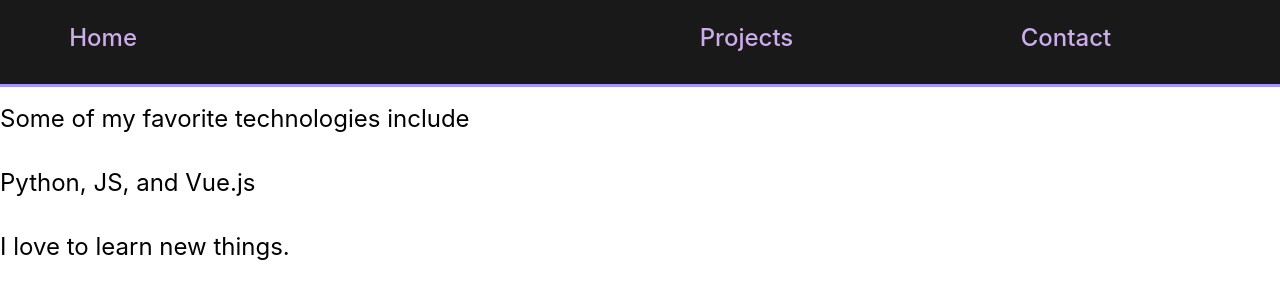
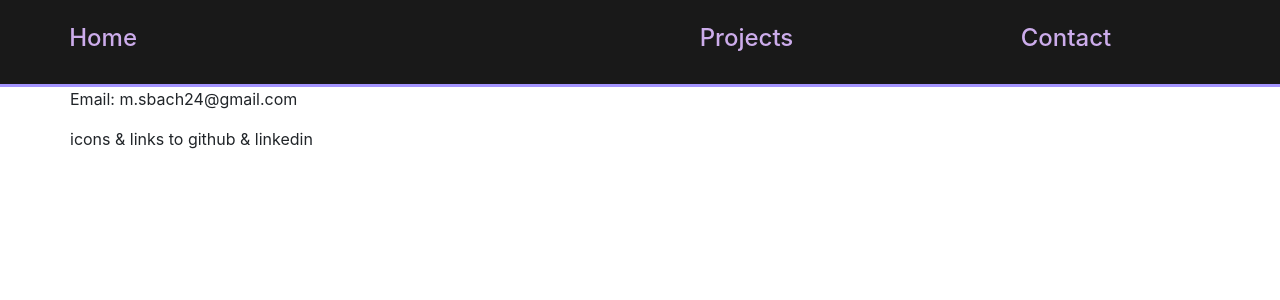
Before and after one commit to michaelsbach/personal_website, a React app in the folder react_frontend/: page /contact in a window 1280 px wide. Shown: the top 300 px of the page. Built offline with nearby package versions, Linux system fonts and the light colour scheme.

Commit message:
creating contact page

```diff
--- a/react_frontend/src/components/Contact.js
+++ b/react_frontend/src/components/Contact.js
@@ -1,6 +1,5 @@
 import Row from 'react-bootstrap/Row'
 import Col from 'react-bootstrap/Col'
-import Jumbotron from 'react-bootstrap/Jumbotron'
 import React from 'react';
 import Container from 'react-bootstrap/Container'
 import './components.css';
@@ -9,10 +8,14 @@ import './components.css';
 function Contact(){
 return(
 
-<div className="intro_subtitle">
-<p className="intro_about_me"> Some of my favorite technologies include Python, JS, and Vue.js</p>
-<p className="intro_about_me"> I love to learn new things.</p>
-</div>
+<Container>
+    <Row>
+        <p> Email: m.sbach24@gmail.com</p>
+    </Row>
+    <Row>
+        <p> icons & links to github & linkedin</p>
+    </Row>
+</Container>
 
 );
 }
```
Also changed, not shown: 1 other file (tests, documents, lock files or other folders).
